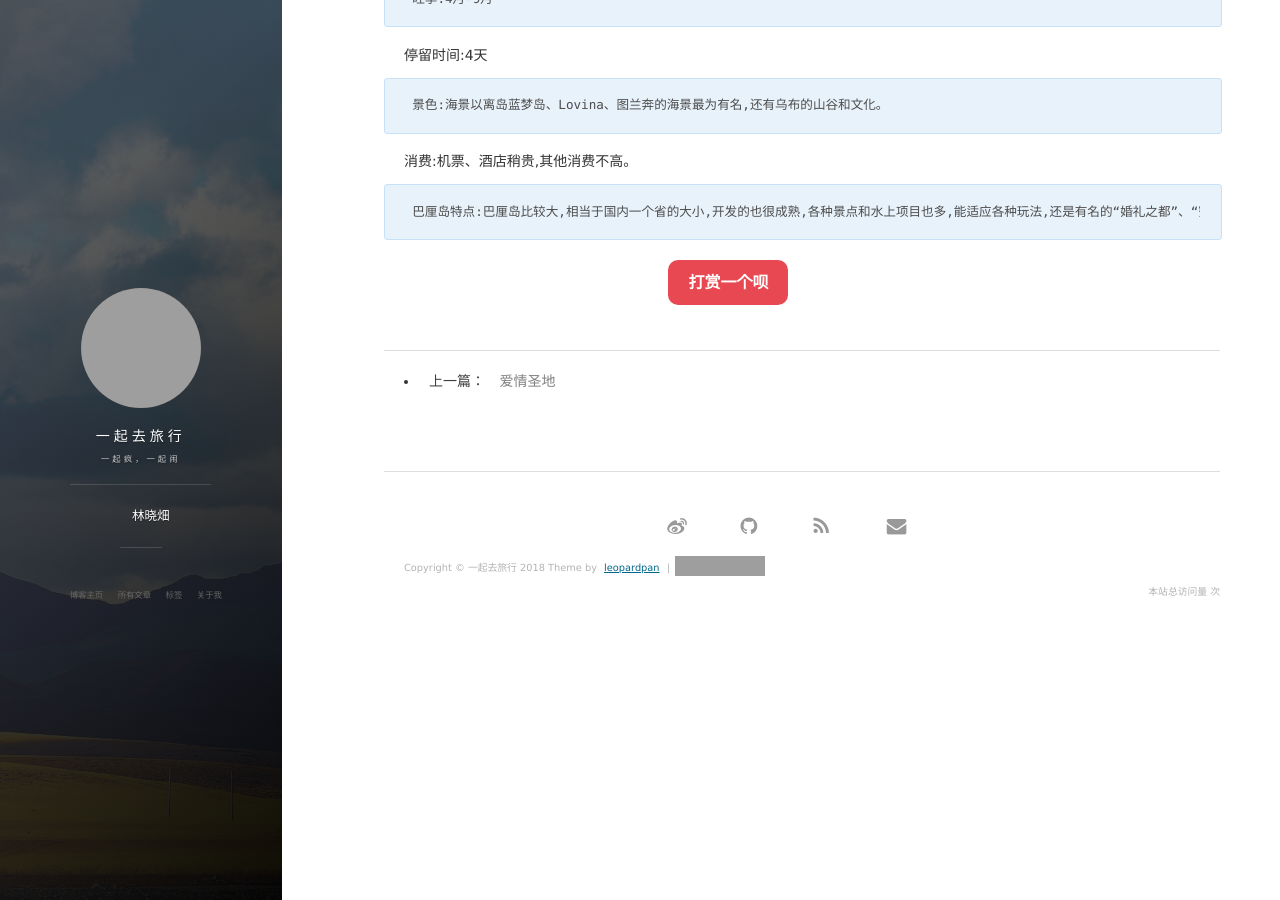
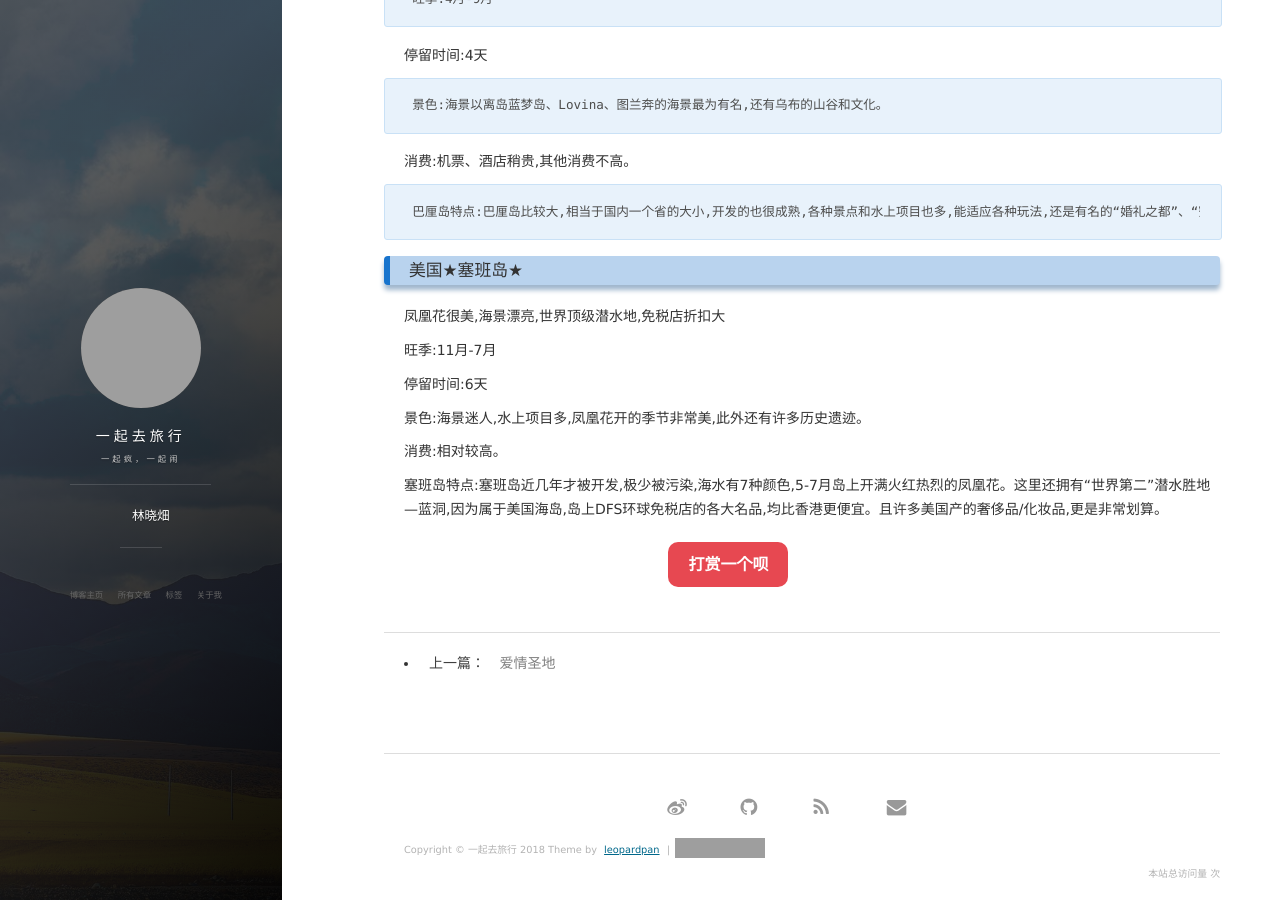
Before and after one commit to lxtxx/lxtxx.github.io, a Jekyll site: the page built from _posts/2017-01-03-iOS_Wifilist.md, in a window 1280 px wide and 900 px high, scrolled down 1226 px. Built offline with Jekyll 4.4.1, drawn with Linux system fonts in a browser that asks for light colours; nearby versions of some CDN libraries; comment, search, counter and statistics services are not loaded; grey boxes are pictures that could not be loaded.

Commit message:
Update 2017-01-03-iOS_Wifilist.md

````diff
--- a/_posts/2017-01-03-iOS_Wifilist.md
+++ b/_posts/2017-01-03-iOS_Wifilist.md
@@ -56,3 +56,16 @@ tag: 十一
 ```
 巴厘岛特点:巴厘岛比较大,相当于国内一个省的大小,开发的也很成熟,各种景点和水上项目也多,能适应各种玩法,还是有名的“婚礼之都”、“蜜月之岛”。其实亲子游、老人休闲游、独自游都很合适。
 ```
+### 美国★塞班岛★
+
+凤凰花很美,海景漂亮,世界顶级潜水地,免税店折扣大
+
+旺季:11月-7月
+
+停留时间:6天
+
+景色:海景迷人,水上项目多,凤凰花开的季节非常美,此外还有许多历史遗迹。
+
+消费:相对较高。
+
+塞班岛特点:塞班岛近几年才被开发,极少被污染,海水有7种颜色,5-7月岛上开满火红热烈的凤凰花。这里还拥有“世界第二”潜水胜地—蓝洞,因为属于美国海岛,岛上DFS环球免税店的各大名品,均比香港更便宜。且许多美国产的奢侈品/化妆品,更是非常划算。
````
